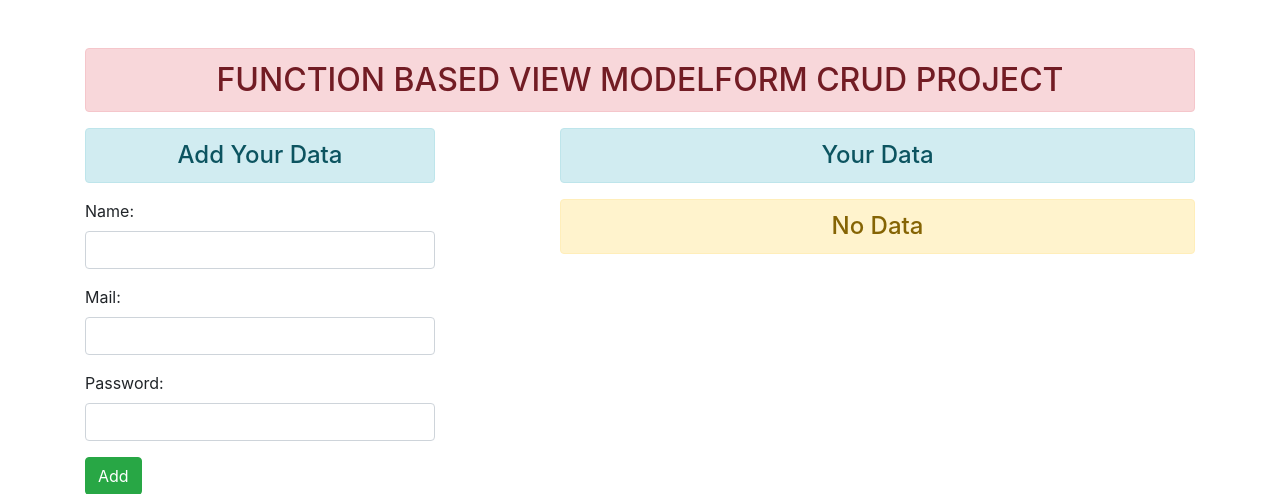
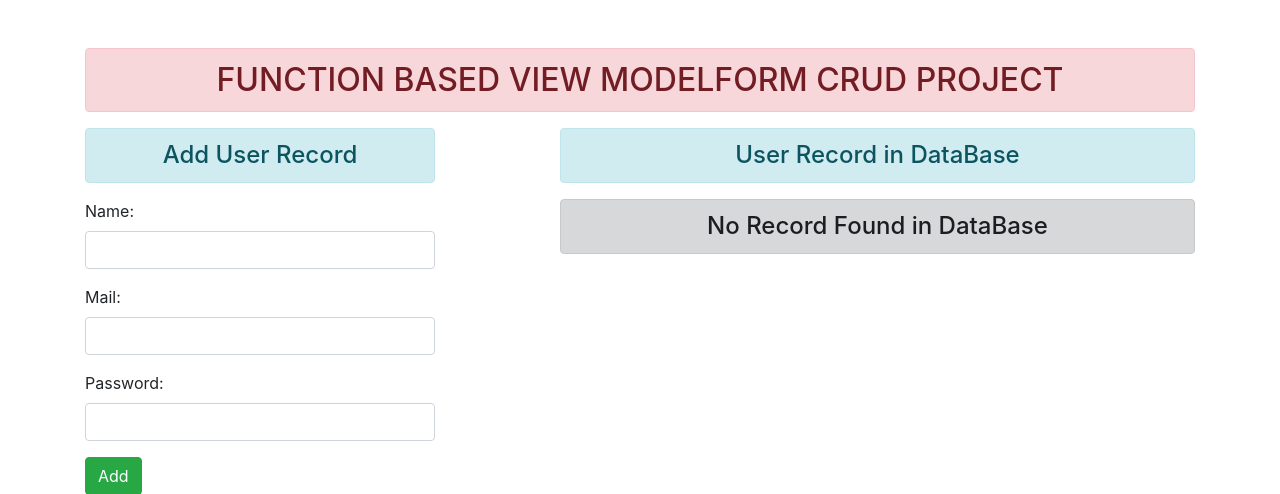
Before and after one commit to ravisharma01994/crud-project, a Django app: page / in a window 1280 px wide. Shown: the top 494 px of the page. Run offline with Django 4.2, Linux system fonts and the light colour scheme; some libraries are stand-ins or nearby versions.

Commit message:
second commit

```diff
--- a/enroll/templates/enroll/addshow.html
+++ b/enroll/templates/enroll/addshow.html
@@ -2,7 +2,7 @@
 {% block content %}
 <div class="row">
     <div class="col-sm-4">
-        <h4 class="text-center alert alert-info">Add Your Data</h4>
+        <h4 class="text-center alert alert-info">Add User Record</h4>
         <form action="" method="POST" >
             {% csrf_token %}
             {{form.as_p}}
@@ -10,7 +10,7 @@
         </form>
     </div>
     <div class="col-sm-7 offset-1">
-        <h4 class="text-center alert alert-info">Your Data</h4>
+        <h4 class="text-center alert alert-info">User Record in DataBase</h4>
         {% if stu %}
         <table class="table table-hover">
             <thead>
@@ -42,7 +42,7 @@
           </table>
 
         {% else %}
-        <h4 class="text-center alert alert-warning">No Data</h4>
+        <h4 class="text-center alert alert-dark">No Record Found in DataBase</h4>
         {% endif %}
     </div>
 </div>
--- a/enroll/templates/enroll/update.html
+++ b/enroll/templates/enroll/update.html
@@ -3,7 +3,7 @@
 
 <div class="row">
     <div class="col-sm-8 offset-2">
-        <h4 class="alert alert-info">Update Student Information</h4>
+        <h4 class="alert alert-info">Update User Information</h4>
         <form action="" method="post">
             {% csrf_token %}
             {{form.as_p}}
--- a/enroll/views.py
+++ b/enroll/views.py
@@ -25,6 +25,7 @@ def update_data(request,id):
         pi=User.objects.get(pk=id)
         fm = StudentRegistration(request.POST, instance=pi)
         if fm.is_valid():
+
             fm.save()
             return HttpResponseRedirect('/')
     else:
```
Also changed, not shown: db.sqlite3.
